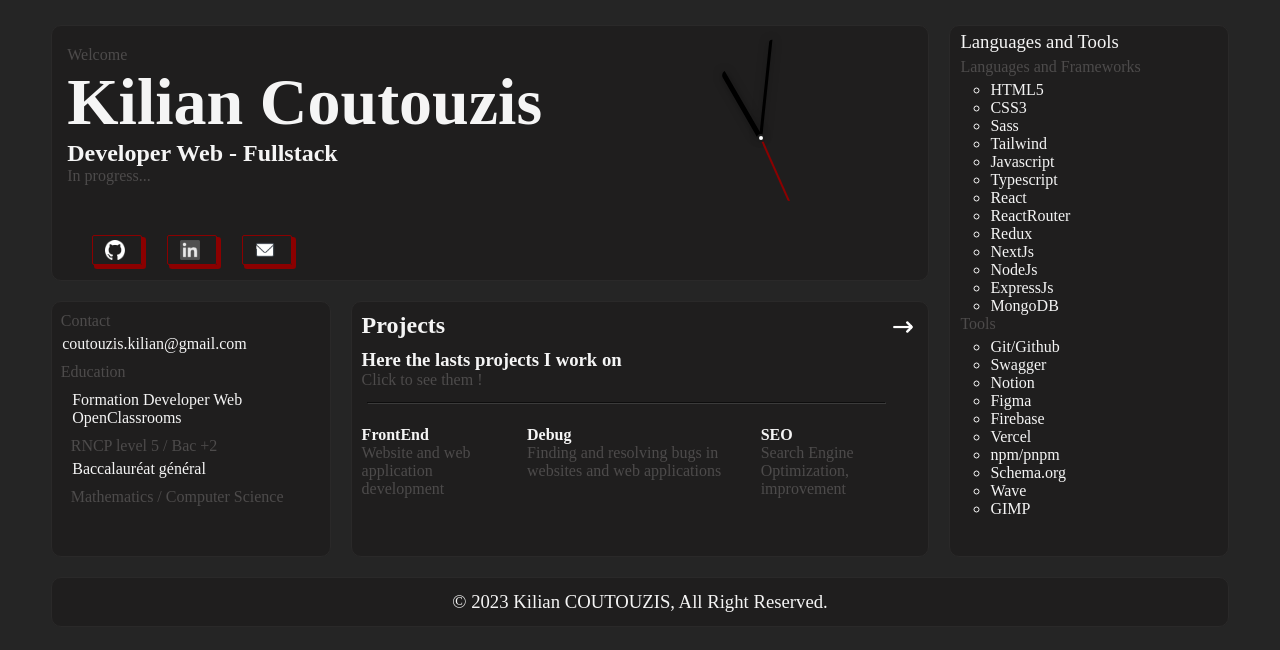
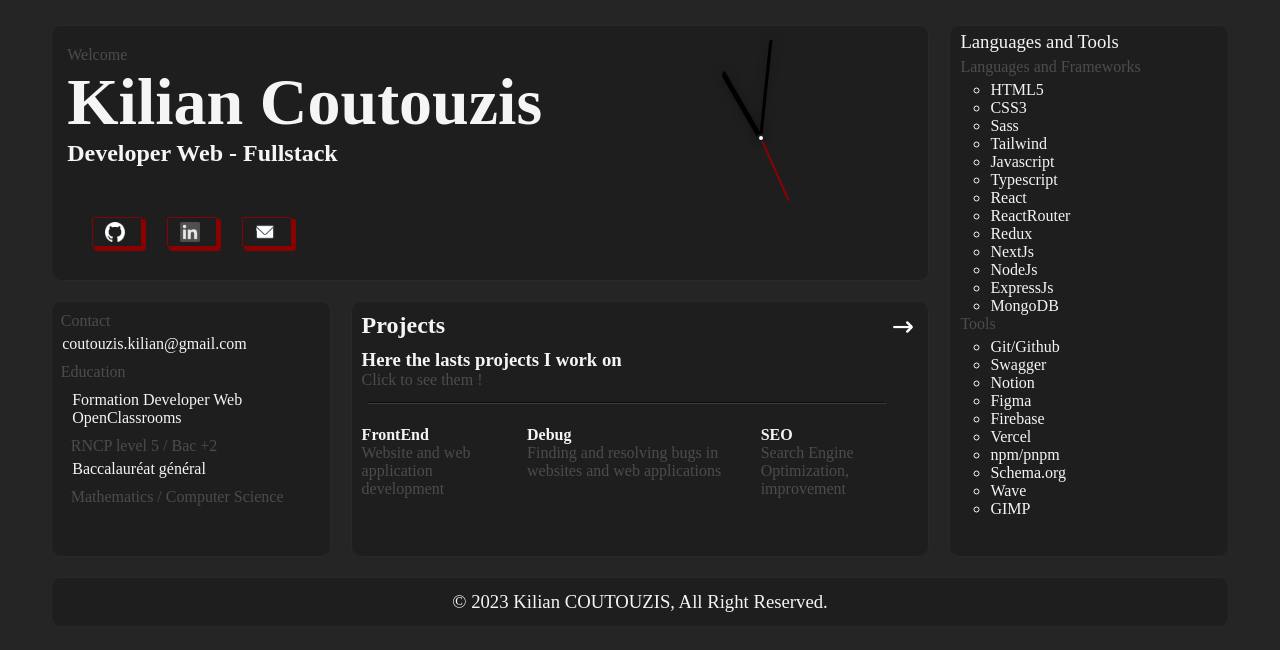
Before and after one commit to Epouvaantail/portfolio, a React (Create React App) app: page / in a window 1280 px wide. Shown: the top 650 px of the page. Built offline with nearby package versions, Linux system fonts and the light colour scheme; a web font is replaced by a local one.

Commit message:
Update Home.js

```diff
--- a/src/pages/Home.js
+++ b/src/pages/Home.js
@@ -81,7 +81,6 @@ function Home() {
                 <p onClick={lightDark}>Welcome</p>
                 <h1 itemProp="givenName familyName">Kilian Coutouzis</h1>
                 <h2 itemProp="jobTitle">Developer Web - Fullstack</h2>
-                <p>In progress...</p>
               </div>
               <div className="button">
                 <Link to='https://github.com/epouvaantail'>
```
